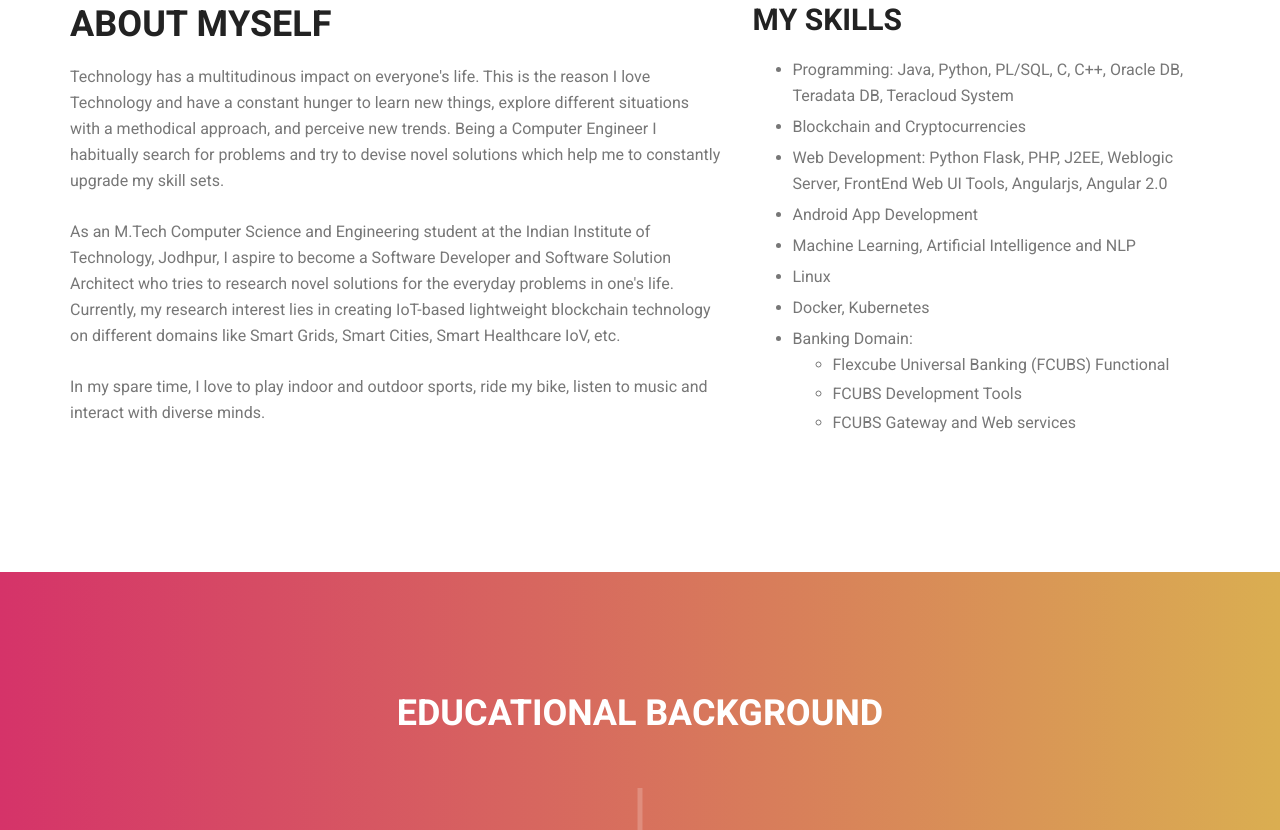
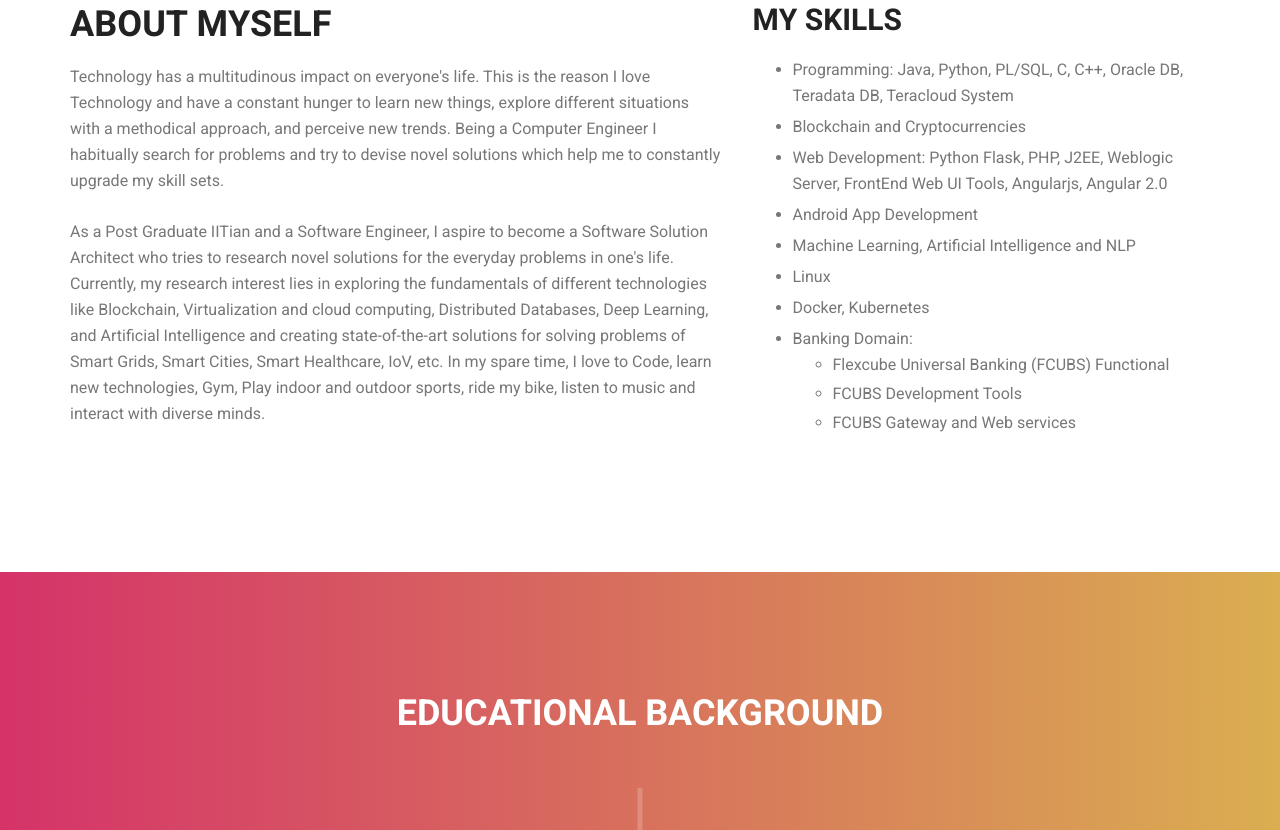
Before and after one commit to UmangBarbhaya/umangbarbhaya.github.io, a plain HTML site: page index.html in a window 1280 px wide. Shown: the part 1077-1907 px from the top of the page. Drawn offline with Linux system fonts and the light colour scheme; files that its build step writes are made by us from their sources.

Commit message:
Update index.html

```diff
--- a/index.html
+++ b/index.html
@@ -127,8 +127,9 @@
         				<div class="welcome_text">
         					<h4>About Myself</h4>
         					<p style="padding-bottom:5px;">Technology has a multitudinous impact on everyone's life. This is the reason I love Technology and have a constant hunger to learn new things, explore different situations with a methodical approach, and perceive new trends. Being a Computer Engineer I habitually search for problems and try to devise novel solutions which help me to constantly upgrade my skill sets.</p>
-							<p style="padding-bottom:5px; padding-top:0px;">As an M.Tech Computer Science and Engineering student at the Indian Institute of Technology, Jodhpur, I aspire to become a Software Developer and Software Solution Architect who tries to research novel solutions for the everyday problems in one's life. Currently, my research interest lies in creating IoT-based lightweight blockchain technology on different domains like Smart Grids, Smart Cities, Smart Healthcare IoV, etc. </p>
-							<p>In my spare time, I love to play indoor and outdoor sports, ride my bike, listen to music and interact with diverse minds.
+							<p style="padding-bottom:5px; padding-top:0px;">As a Post Graduate IITian and a Software Engineer, I aspire to become a Software Solution Architect who tries to research novel solutions for the everyday problems in one's life. Currently, my research interest lies in exploring the fundamentals of different technologies like Blockchain, Virtualization and cloud computing, Distributed Databases, Deep Learning, and Artificial Intelligence and creating state-of-the-art solutions for solving problems of Smart Grids, Smart Cities, Smart Healthcare, IoV, etc.
+
+In my spare time, I love to Code, learn new technologies, Gym, Play indoor and outdoor sports, ride my bike, listen to music and interact with diverse minds.
 							</p>
         				</div>
         			</div>
@@ -241,7 +242,7 @@
         			<div class="col-lg-4 col-sm-12">
         				<div class="feature_item" data-toggle="modal" data-target="#myModal1">
         					<h4>Associate Consultant</h4>
-        					<h5>Oracle Financial Service Software Limited<br />September 2018 to September 2020</h5>
+        					<h5>Oracle Financial Service Software<br />September 2018 to September 2020</h5>
 
 
         				</div>
```
